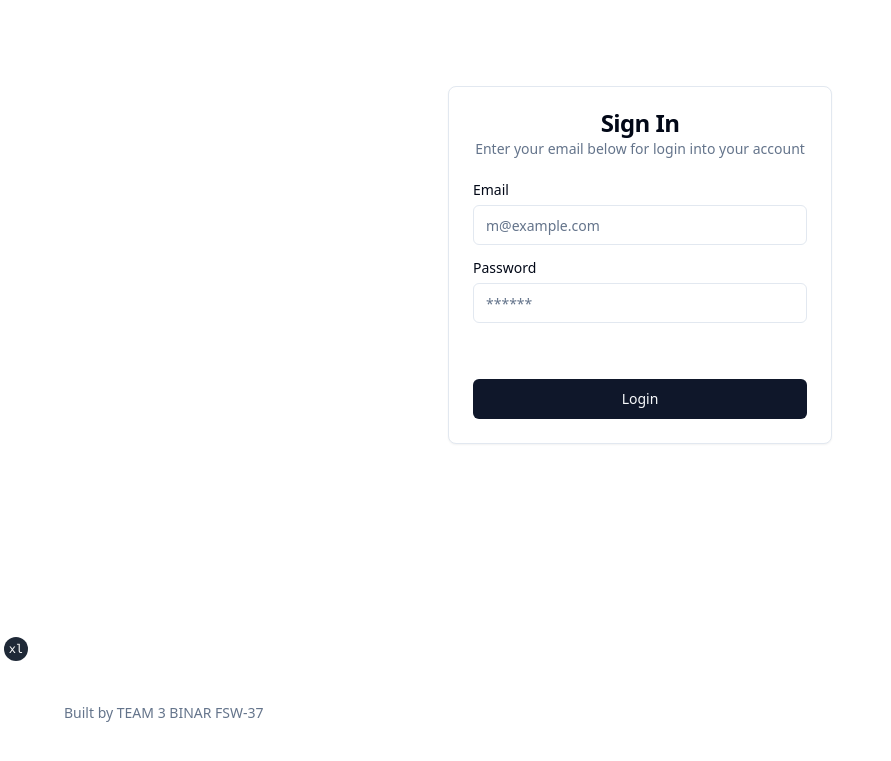
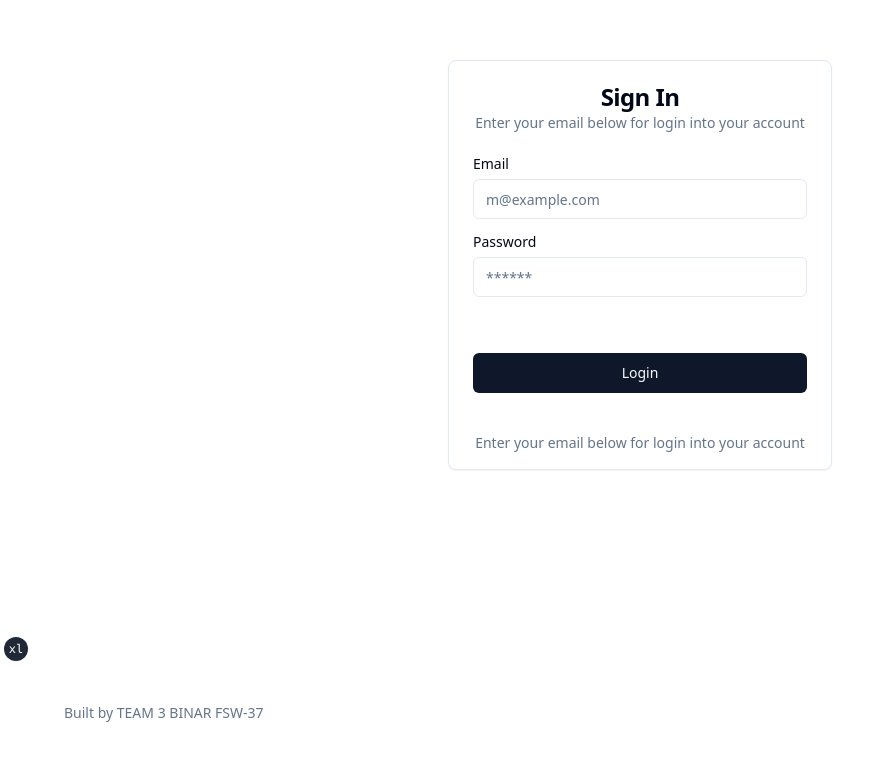
Before and after one commit to ansofa/tokopedia-account-manager-frontend, a Next.js app: page /login in a window 1280 px wide. Shown: the part 135-896 px from the top of the page, without its empty margins (0-891 px from the left). Built offline with nearby package versions, Linux system fonts and the light colour scheme; no server answers.

Commit message:
update:feat logout

```diff
--- a/app/(auth)/login/page.jsx
+++ b/app/(auth)/login/page.jsx
@@ -100,6 +100,9 @@ export default function Login() {
               </CardFooter>
             </form>
           </Form>
+          <div className="my-4">
+          <CardDescription className="text-center">Enter your email below for login into your account</CardDescription>
+          </div>
         </Card>
       </div>
   );
--- a/components/user-nav.jsx
+++ b/components/user-nav.jsx
@@ -19,11 +19,9 @@ export function UserNav() {
 
   const logoutSubmit = async () => {
     setIsLoading(true);
-    const response = await logout();
-    if (response.status === "SUCCESS") {
-      removeCookie("accessToken");
-      router.push("/login");
-    }
+    await logout();
+    removeCookie("accessToken");
+    router.push("/login");
     setIsLoading(false);
   };
 
```
